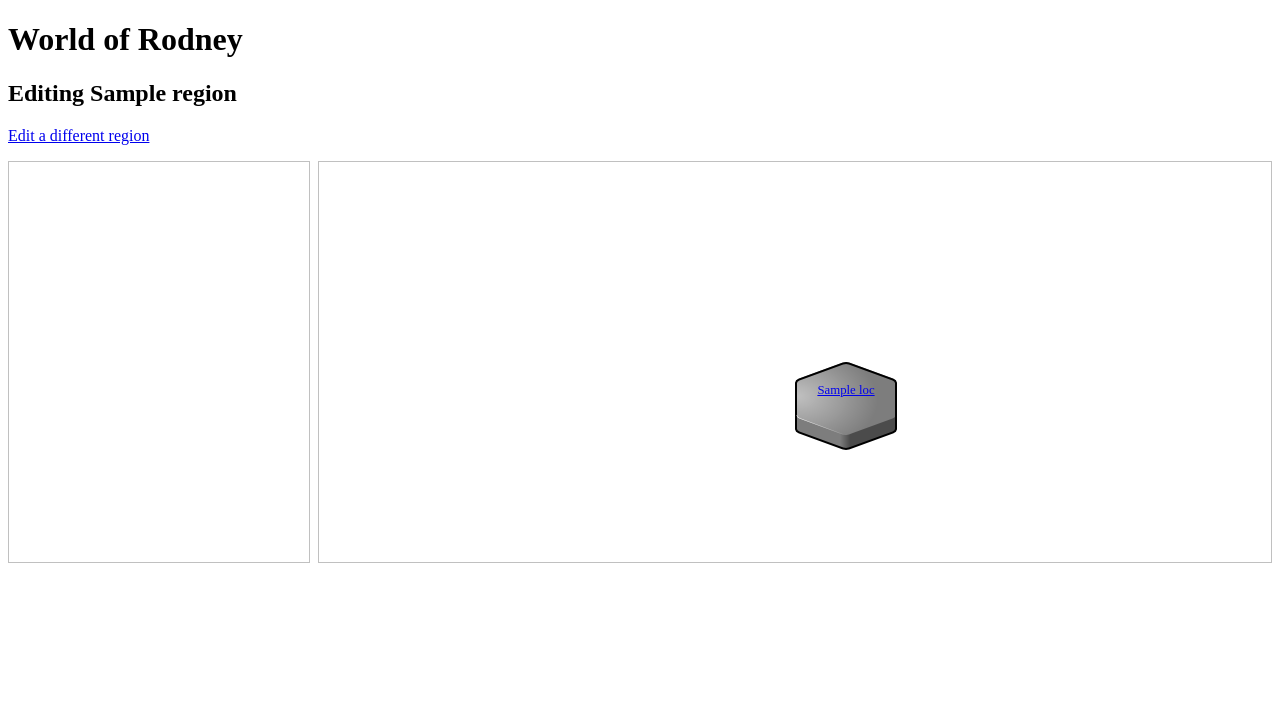
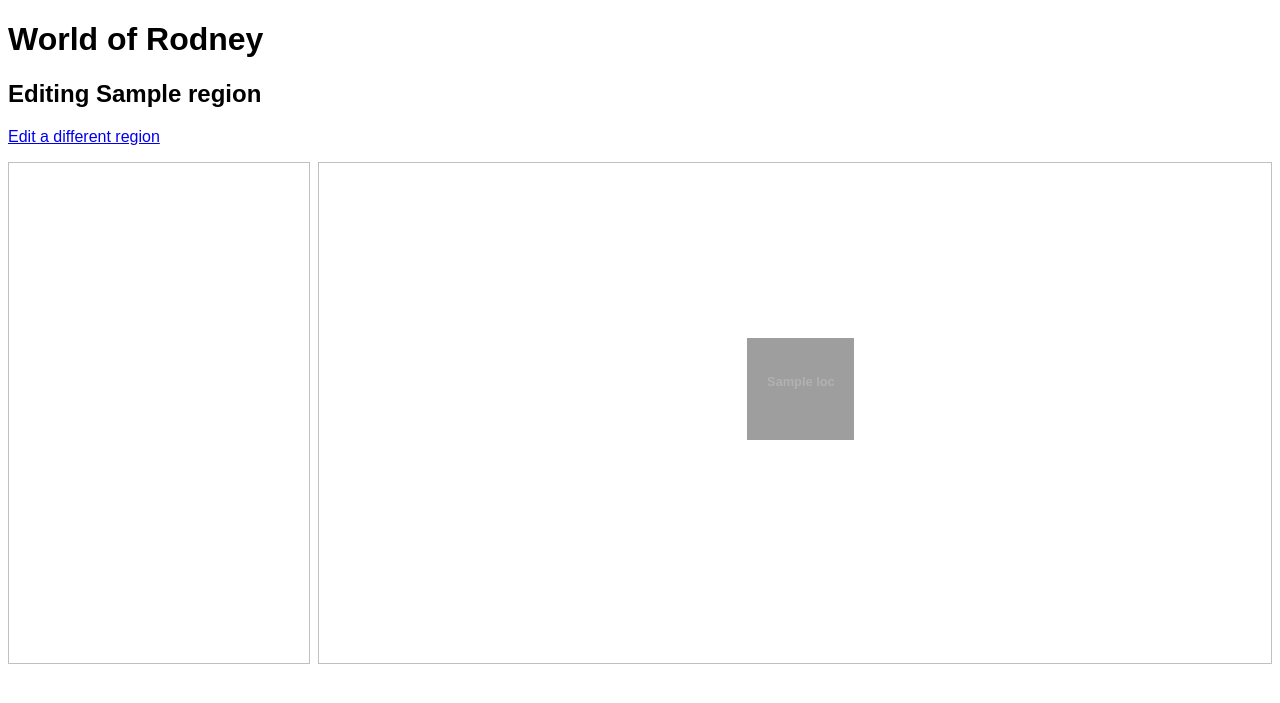
Before and after one commit to lordmauve/wor, a Python web app: template dj/templates/editor/map.html in a window 1280 px wide. Shown: the top 703 px of the page. Run offline with Jinja, Linux system fonts and the light colour scheme; the template is opened without the code that fills it: most values are stand-ins (such as "Sample title", 1, 10 or a date in 2020); grey boxes are pictures that could not be loaded.

Commit message:
New: a range of stub Location types New: feature to choose location types in the editor

```diff
--- a/dj/templates/editor/map.html
+++ b/dj/templates/editor/map.html
@@ -17,7 +17,7 @@
 		<div id="map-layer">
 			{% for wx, wy, x, y, z, loc in locations %}
 				{% if loc %}
-				<div class="loc" style="left: {{x}}px; top: {{y}}px; z-index: {{z}}">
+				<div class="loc {{loc.class_name}}" style="left: {{x}}px; top: {{y}}px; z-index: {{z}}; background-image: url('/tiles/{{loc.class_name|lower}}.png')">
 					<a href="/editor/{{region_id}}/{{wx}},{{wy}}/" target="panel">{{loc.get_title}}</a>
 				</div>
 				{% else %}
--- /dev/null
+++ b/library/wor/locations/__init__.py
@@ -0,0 +1,5 @@
+from countryside import *
+from city import *
+from marine import *
+from beach import *
+from flora import *
--- /dev/null
+++ b/library/wor/locations/beach.py
@@ -0,0 +1,4 @@
+from wor.world.location import Location
+
+class Beach(Location):
+	pass
--- /dev/null
+++ b/library/wor/locations/flora.py
@@ -0,0 +1,5 @@
+from wor.world.location import Location
+
+
+class Forest(Location):
+	"""An impassable forest"""
--- a/server_root/css/editor.css
+++ b/server_root/css/editor.css
@@ -1,44 +1,59 @@
+body {
+	font-family: sans-serif;
+}
+
 #map {
 	position: relative;
 	margin-left: 310px;
 	border: solid silver 1px;
 	overflow: hidden;
-	height: 400px;
+	height: 500px;
 }
 
 #map-layer {
 	position: absolute;
-	top: 50%;
-	left: 50%;
+	top: 35%;
+	left: 45%;
 }
 
 #panel {
 	float: left;
 	width: 300px;
-	height: 400px;
+	height: 500px;
 	border: solid silver 1px;
 }
 
 .loc,
 .emptyloc {
-	width: 100px;
-	height: 88px;
+	width: 105px;
+	height: 100px;
 	padding: 1px;
 	text-align: center;
 	position: absolute;
+	color: rgba(255, 255, 255, 0.2);
 }
 
 .loc {
-	background: url('/tiles/default.png') no-repeat top left;
+	background: url('/tiles/default.png') no-repeat bottom center;
 }
 
 .loc a {
 	display: block;
-	margin: 20px 15px;
+	margin: 35px 5px 0;
 	font-size: 0.8em;
+	color: inherit;
+	font-weight: bold;
+	text-decoration: none;
 }
+
+.loc a:hover {
+	color: white;
+	text-shadow: 1px 1px 1px black;
+	text-decoration: underline;
+}
+
 
 .emptyloc a img {
 	border: none;
-	margin: 23px 0;
+	margin: 45px 0;
 }
```
Also changed, not shown: dj/editor/forms.py (+14 -1 lines), dj/editor/views.py (+23 -5 lines), library/wor/locations/city.py (added, +7 -0 lines), library/wor/locations/countryside.py (added, +13 -0 lines), library/wor/locations/marine.py (added, +17 -0 lines), library/wor/world/location.py (+31 -3 lines).
